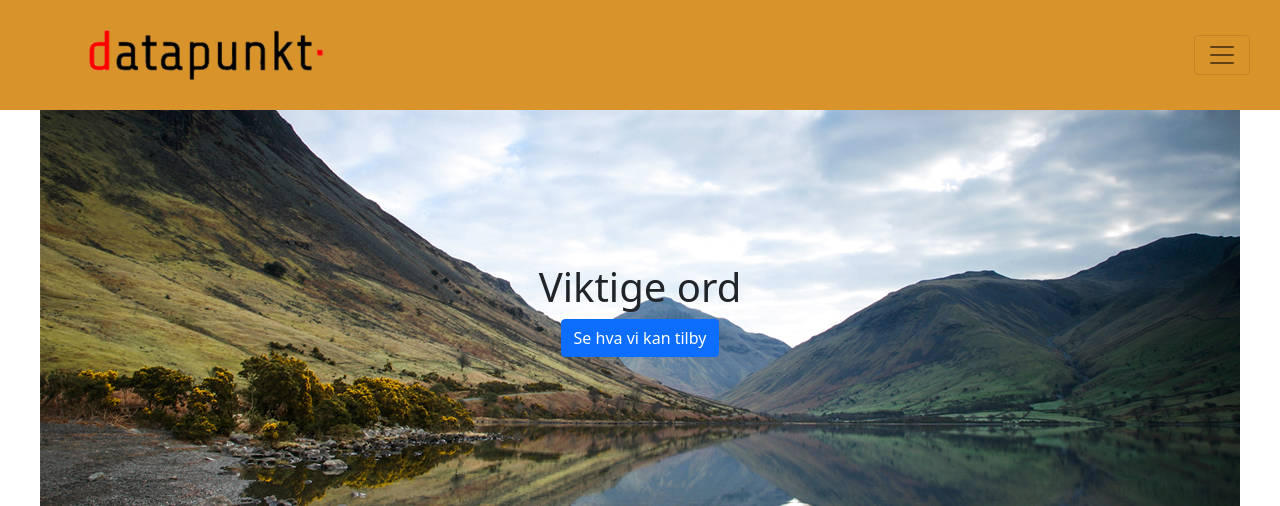
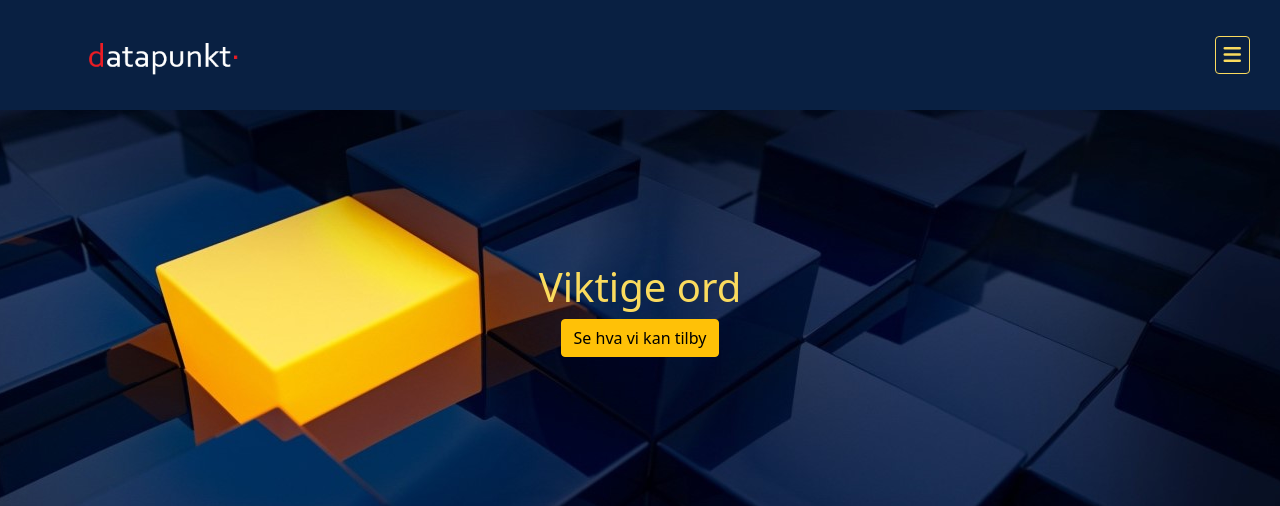
Before and after one commit to xibriz/datapunkt, a Jekyll site: the page built from docs/index.markdown, in a window 1280 px wide and 1400 px high. Shown: the top 506 px of the window. Built offline with Jekyll 4.4.1, drawn with Linux system fonts in a browser that asks for light colours; nearby versions of some CDN libraries; our own code applies the rules of GitHub Pages for plain Markdown files; grey boxes are pictures that could not be loaded.

Commit message:
Chagned colors

```diff
--- a/docs/_layouts/default.html
+++ b/docs/_layouts/default.html
@@ -26,10 +26,10 @@
     <nav class="navbar fixed-top navbar-light">
         <div class="container">
             <a class="navbar-brand" href="#">
-                <img src="/assets/images/logo.png" alt="" class="img-fluid">
+                <img src="/assets/images/logo_white.png" alt="" class="img-fluid">
             </a>
-            <button class="navbar-toggler d-flex" type="button" data-bs-toggle="collapse" data-bs-target="#navbarToggleExternalContent" aria-controls="navbarToggleExternalContent" aria-expanded="false" aria-label="Toggle navigation">
-                <span class="navbar-toggler-icon"></span>
+            <button class="navbar-toggler d-flex p-2" type="button" data-bs-toggle="collapse" data-bs-target="#navbarToggleExternalContent" aria-controls="navbarToggleExternalContent" aria-expanded="false" aria-label="Toggle navigation">
+                <i class="fas fa-bars"></i>
             </button>
         </div>
         <div class="collapse" id="navbarToggleExternalContent" style="width: 100%;">
@@ -50,27 +50,27 @@
         <div class="d-flex justify-content-center">
             <div class="row">
                 <div class="col align-self-center text-center">
-                    <h1>Viktige ord</h1>
-                    <button type="button" class="btn btn-primary">Se hva vi kan tilby</button>
+                    <h1 class="top-heading">Viktige ord</h1>
+                    <button type="button" class="btn btn-warning">Se hva vi kan tilby</button>
                 </div>
             </div>
         </div>
     </div>
 
-    <div class="container-fluid p-3">
+    <div class="container-fluid p-3 even-container">
         <div class="row text-center">
             <div class="col-4">
-                <img src="https://www.solland.no/wp-content/uploads/elko61180.jpg" alt="" class="img-thumbnail">
+                <img src="/assets/images/fire-and-water-2354583_640.jpg" alt="" class="img-thumbnail">
                 <div>Vi gjør ett eller annet</div>
                 <a href="">Les mer</a>
             </div>
             <div class="col-4">
-                <img src="https://www.solland.no/wp-content/uploads/elko61180.jpg" alt="" class="img-thumbnail">
+                <img src="/assets/images/cube-980117_640.jpg" alt="" class="img-thumbnail">
                 <div>Vi gjør ett eller annet</div>
                 <a href="">Les mer</a>
             </div>
             <div class="col-4">
-                <img src="https://www.solland.no/wp-content/uploads/elko61180.jpg" alt="" class="img-thumbnail">
+                <img src="/assets/images/graph-1019845_640.jpg" alt="" class="img-thumbnail">
                 <div>Vi gjør ett eller annet</div>
                 <a href="">Les mer</a>
             </div>
--- a/docs/assets/styles/style.css
+++ b/docs/assets/styles/style.css
@@ -1,11 +1,12 @@
 :root {
     --navbar-height: 110px;
     --top-container-height: 400px;
-    --background-color-navbar: rgba(212, 136, 21, 0.904);
-    --background-color-odd: rgba(129, 83, 15, 0.904);
+    --background-color-navbar: #092042;
+    --background-color-odd: rgba(0, 48, 96, 0.8);
     --text-color-odd: white;
-    --background-color-even: rgba(255, 168, 38, 0.904);
-    --text-color-even: rgb(34, 32, 32);
+    --background-color-even: rgba(248, 187, 0, 0.8);
+    --text-color-even: rgba(34, 32, 32, 0.829);
+    --text-color-heading: rgba(250, 219, 94, 1);
 }
 
 .navbar {
@@ -22,12 +23,17 @@
     max-width: 70%;
 }
 
+.top-heading, #navbarToggleExternalContent li {
+    color: var(--text-color-heading);
+}
+
 .top-container {
     background-image: url('/assets/images/background.jpg');
     background-position: center center;
     background-repeat: no-repeat;
     margin-top: var(--navbar-height);
     min-height: var(--top-container-height);
+    background-color: var(--background-color-navbar) !important;
 }
 
 .top-container .d-flex {
@@ -36,6 +42,11 @@
 
 .d-flex:not(.navbar-toggler) {
     height: 100%;
+}
+
+.navbar-toggler, .fa-bars {
+    border-color: var(--text-color-heading) !important;
+    color: var(--text-color-heading) !important;
 }
 
 .odd-container {
@@ -49,5 +60,6 @@
 }
 
 .bottom-container {
+    color: var(--text-color-heading);
     background-color: var(--background-color-navbar);
 }
```
Also changed, not shown: docs/assets/images/background.jpg, docs/assets/images/cube-980117_640.jpg (added), docs/assets/images/fire-and-water-2354583_640.jpg (added), docs/assets/images/graph-1019845_640.jpg (added), docs/assets/images/logo_white.png (added).
